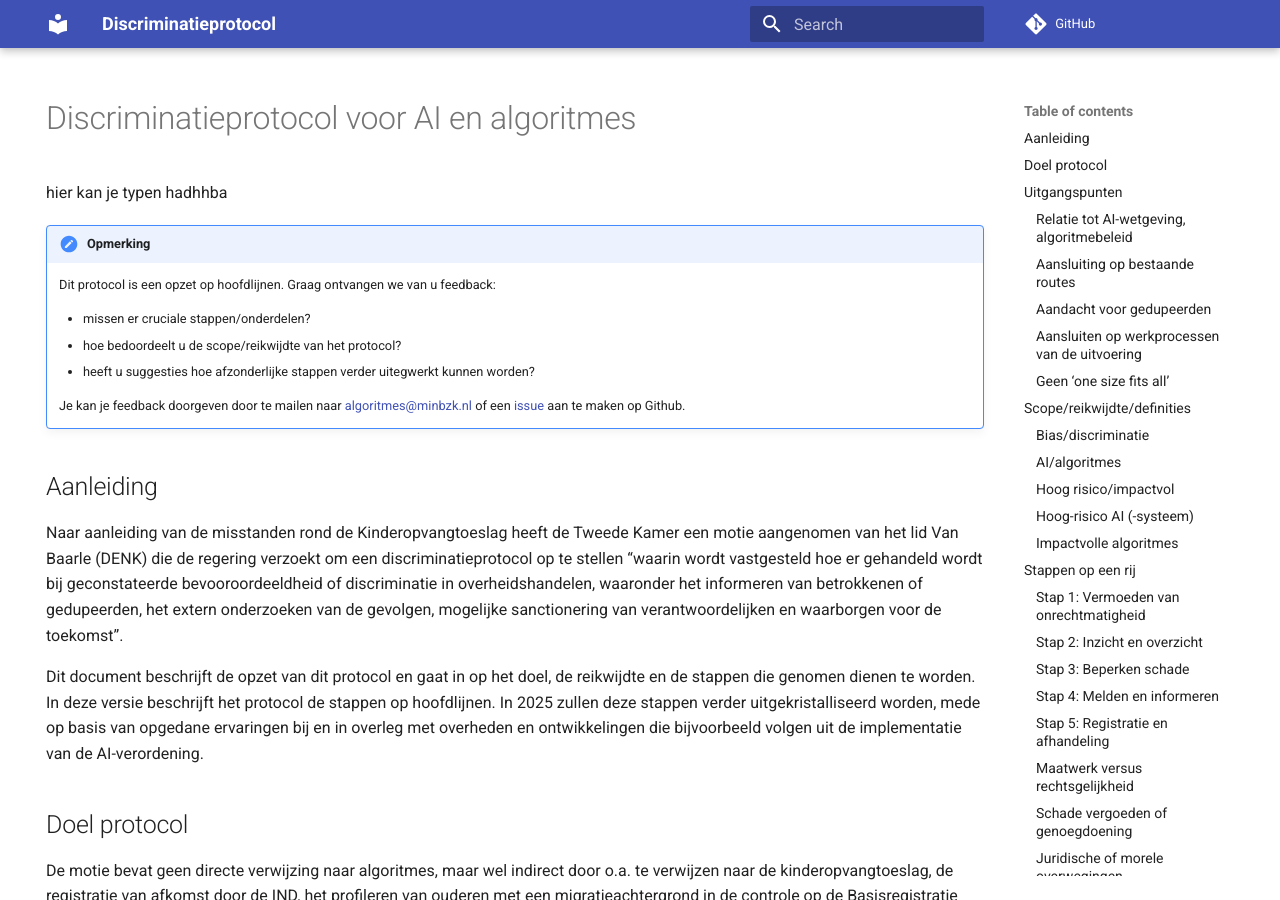
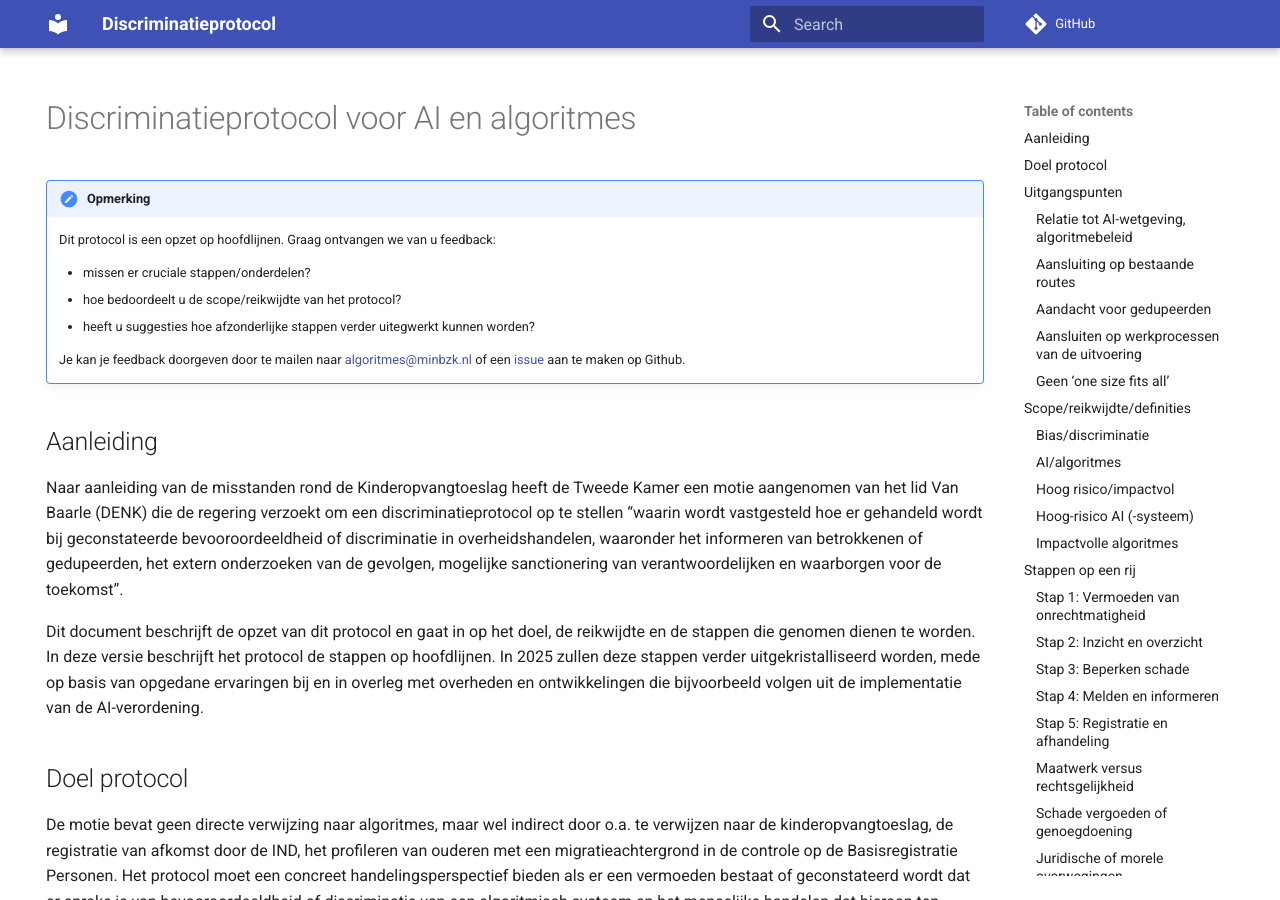
Before and after one commit to MinBZK/discriminatieprotocol, an MkDocs documentation site: the page built from docs/index.md, in a window 1280 px wide and 900 px high. Built offline with MkDocs 1.6.1 and Material for MkDocs 9.7.7, drawn with Linux system fonts in a browser that asks for light colours; comment, search, counter and statistics services are not loaded.

Commit message:
Update docs/index.md

```diff
--- a/docs/index.md
+++ b/docs/index.md
@@ -2,8 +2,6 @@
 hide: navigation
 ---
 # Discriminatieprotocol voor AI en algoritmes
-
-hier kan je typen hadhhba
 
 !!! note "Opmerking"
 
```
